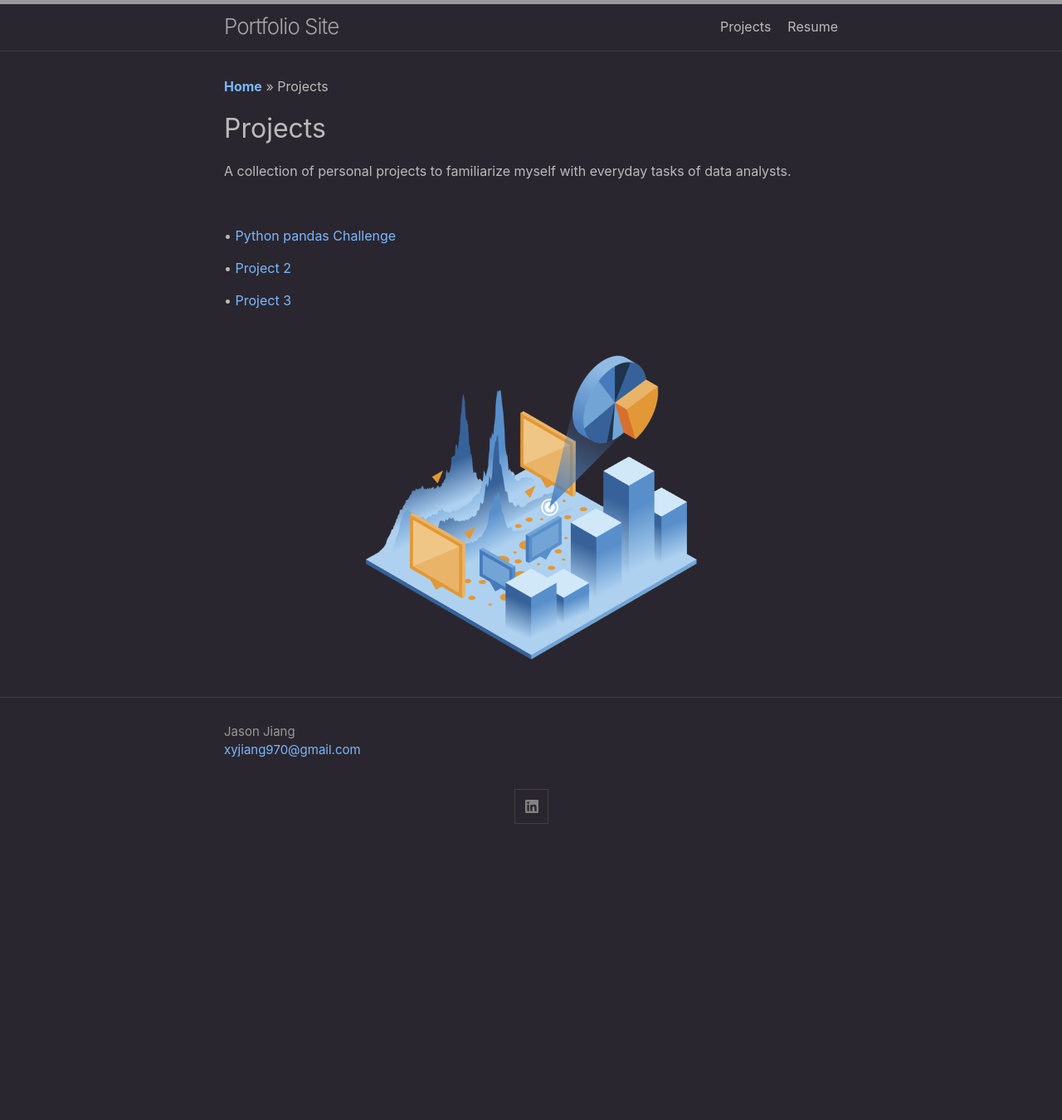
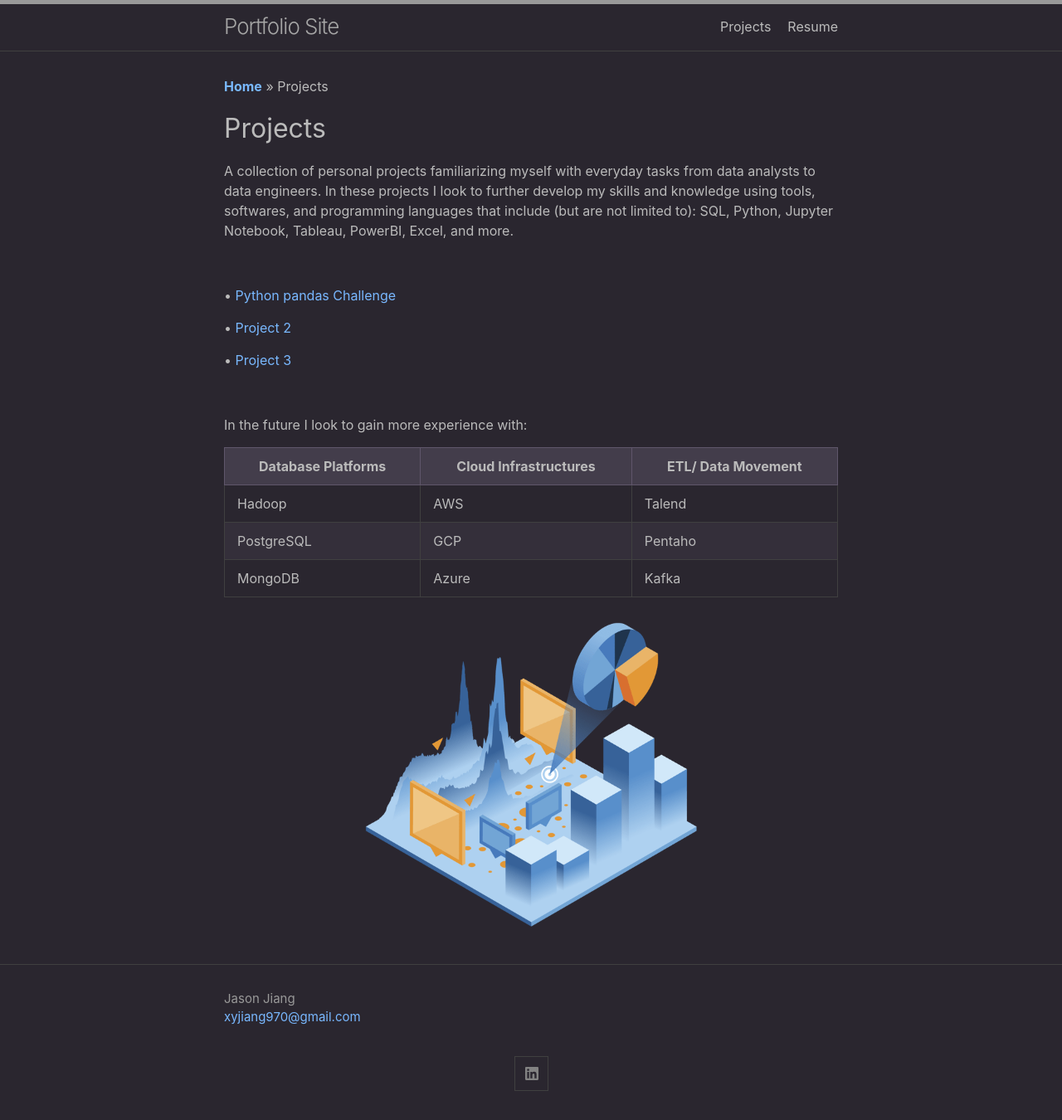
Before and after one commit to xyjiang970/xyjiang970.github.io, a Jekyll site: the page built from projects/projects_home.md, in a window 1280 px wide. Shown: the whole page at 83% size. Built offline with Jekyll 4.4.1, drawn with Linux system fonts in a browser that asks for light colours; before the commit the page ends 1028 px from its top, so only the background shows below that.

Commit message:
Add files via upload

```diff
--- a/projects/projects_home.md
+++ b/projects/projects_home.md
@@ -6,7 +6,8 @@ description: A collection of personal projects to familiarize myself with everyd
 ---
 **[Home](../)** >> Projects
 # Projects
-A collection of personal projects to familiarize myself with everyday tasks of data analysts.
+
+A collection of personal projects familiarizing myself with everyday tasks from data analysts to data engineers. In these projects I look to further develop my skills and knowledge using tools, softwares, and programming languages that include (but are not limited to): SQL, Python, Jupyter Notebook, Tableau, PowerBI, Excel, and more.
 
 <br>
 
@@ -18,5 +19,33 @@ A collection of personal projects to familiarize myself with everyday tasks of d
 
 <br>
 
+In the future I look to gain more experience with:
+
+<table>
+  <thead>
+    <tr>
+      <th align="center">Database Platforms</th>
+      <th align="center">Cloud Infrastructures</th>
+      <th align="center">ETL/ Data Movement</th>
+    </tr>
+  </thead>
+  <tbody>
+    <tr>
+      <td>Hadoop</td>
+      <td>AWS</td>
+      <td>Talend</td>
+    </tr>
+    <tr>
+      <td>PostgreSQL</td>
+      <td>GCP</td>
+      <td>Pentaho</td>
+    </tr>
+    <tr>
+      <td>MongoDB</td>
+      <td>Azure</td>
+      <td>Kafka</td>
+    </tr>
+  </tbody>
+</table>
 
 <img src="/projects/projects_page_image.png" alt="projects_page_image" width="400">
```
Also changed, not shown: resume/resume.md (+23 -3 lines), Gemfile.lock.
